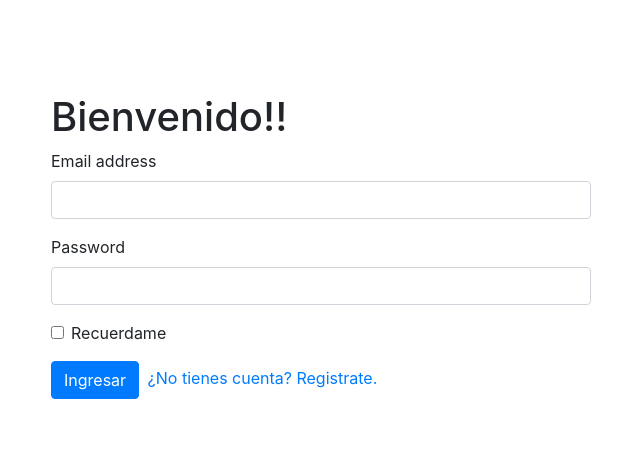
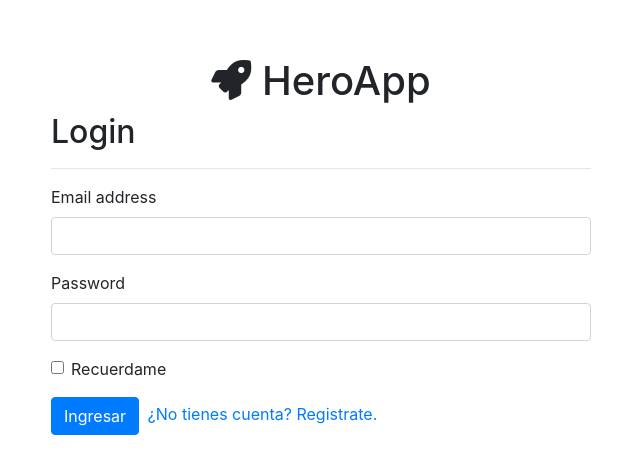
Before and after one commit to arandajm/angular-crud-firebase, an Angular app: page /login in a window 1280 px wide. Shown: the part 114-588 px from the top of the page, without its empty margins (297-937 px from the left). Built offline with nearby package versions, Linux system fonts and the light colour scheme.

Commit message:
Changing navbar and login templates

```diff
--- a/src/app/layout/navbar/navbar.component.html
+++ b/src/app/layout/navbar/navbar.component.html
@@ -1,16 +1,18 @@
 <nav class="navbar navbar-expand-lg navbar-dark bg-primary" *ngIf="isLoggedIn$ | async">
-    <a class="navbar-brand" href="#">Navbar</a>
+    <a class="navbar-brand">
+        <i class="fas fa-rocket fa-2x"></i>
+    </a>
     <button class="navbar-toggler" type="button" data-toggle="collapse" data-target="#navbarSupportedContent" aria-controls="navbarSupportedContent" aria-expanded="false" aria-label="Toggle navigation">
     <span class="navbar-toggler-icon"></span>
   </button>
 
     <div class="collapse navbar-collapse">
         <ul class="navbar-nav mr-auto">
-            <li class="nav-item active">
-                <a class="nav-link" href="#">Home</a>
+            <li class="nav-item" routerLinkActive="active">
+                <a class="nav-link" routerLink="/heroes">Listado de Heroes</a>
             </li>
-            <li class="nav-item">
-                <a class="nav-link" href="#">Link</a>
+            <li class="nav-item" routerLinkActive="active">
+                <a class="nav-link" routerLink="/heroe/nuevo">Agregar Heroe</a>
             </li>
         </ul>
         <button class="btn btn-outline-light my-2 my-sm-0" (click)="logout()" type="button">
--- a/src/app/pages/login/login.component.html
+++ b/src/app/pages/login/login.component.html
@@ -1,7 +1,9 @@
 <div class="row login-container animated fadeInLeft fast">
     <div class="col-6">
         <form #loginForm="ngForm" (ngSubmit)="login(loginForm)">
-            <h1>Bienvenido!!</h1>
+            <h1 class="text-center"><i class="fas fa-rocket fa-1x"></i> HeroApp</h1>
+            <h2>Login</h2>
+            <hr />
             <div class="form-group">
                 <label>Email address</label>
                 <input type="email" class="form-control" [(ngModel)]="user.email" name="email" #email="ngModel" email required />
```
